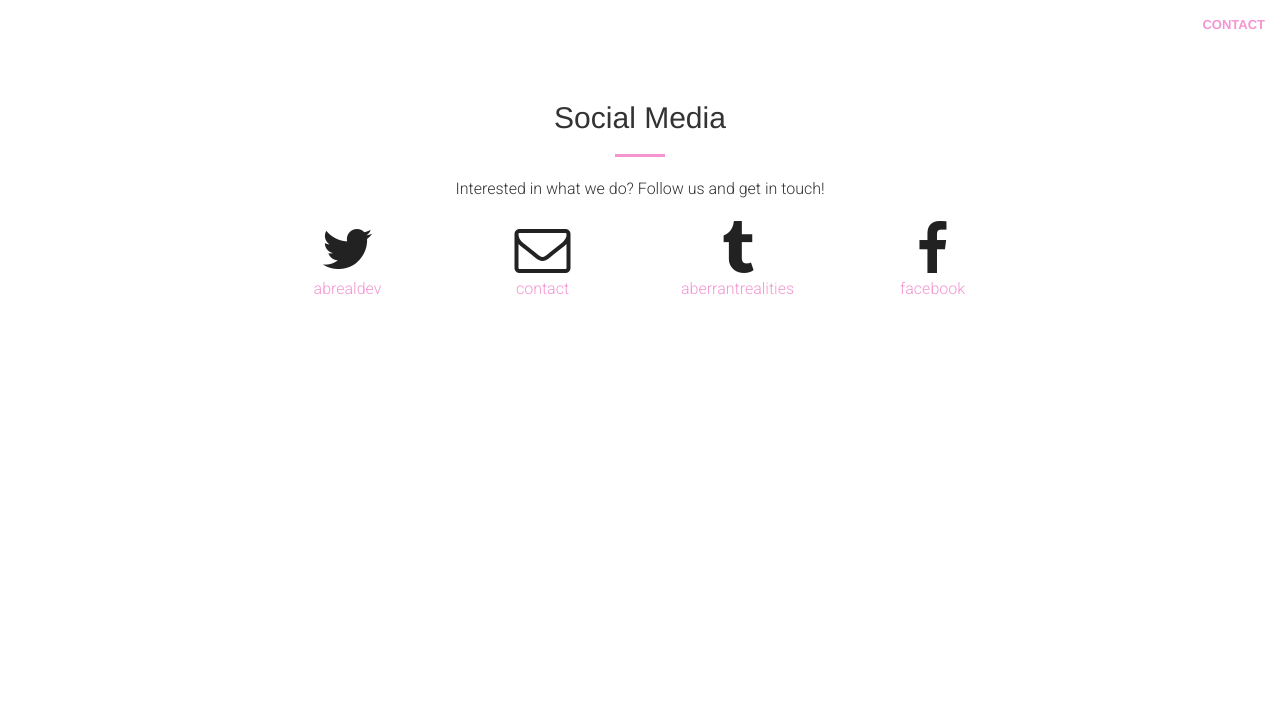
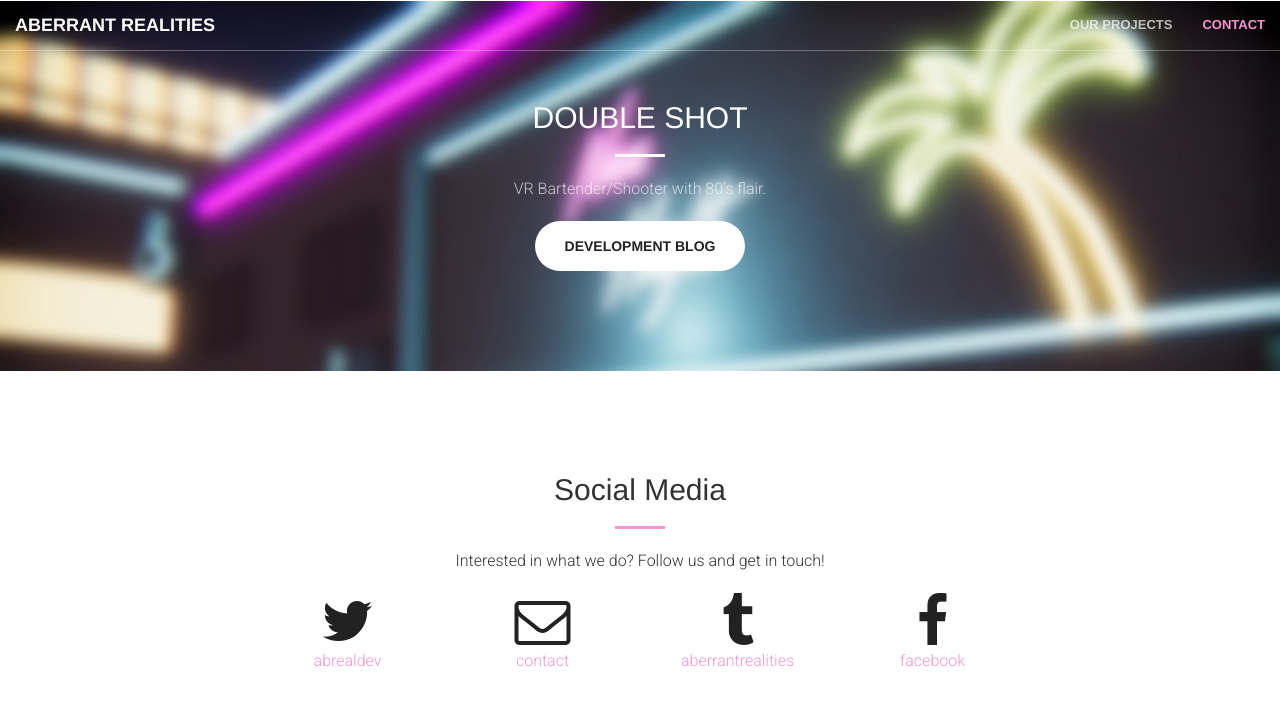
Before and after one commit to aberrantrealities/aberrantrealities.github.io, a Jekyll site: the page built from double-shot.html, in a window 1280 px wide. Shown: the top 706 px of the page. Built offline with Jekyll 4.4.1, drawn with Linux system fonts in a browser that asks for light colours; some web fonts are replaced.

Commit message:
more gifs

```diff
--- a/_layouts/projectpage.html
+++ b/_layouts/projectpage.html
@@ -3,7 +3,9 @@
 
 {% include head.html %}
 {% include nav.html %}
+
 <body id="page-top">
+
     <script>
       (function(d, s, id){
          var js, fjs = d.getElementsByTagName(s)[0];
@@ -12,7 +14,19 @@
          js.src = "https://assets.gfycat.com/gfycat.js";
          fjs.parentNode.insertBefore(js, fjs);
        }(document, 'script', 'gfycat-js'));
-  </script>
+    </script>
+  <section class="bg-primary doubleshot" id="about">
+    <div class="container">
+        <div class="row">
+            <div class="col-lg-8 col-lg-offset-2 text-center">
+                <h2 class="section-heading">DOUBLE SHOT</h2>
+                <hr class="light">
+                <p class="text-faded">VR Bartender/Shooter with 80's flair.</p>
+                <a href="https://aberrantrealities.tumblr.com" target="_blank" class="btn btn-default btn-xl">Development Blog</a>
+            </div>
+        </div>
+    </div>
+  </section>
 
   <div class="container">
     <div class="row"></div>
@@ -22,6 +36,8 @@
          <div class="col-lg-4 col-sm-6"><div class='gfyitem' data-id='ImpassionedBareKillifish'></div></div>
          <div class="col-lg-4 col-sm-6"><div class='gfyitem' data-id='DearSpicyKingbird'></div></div>
          <div class="col-lg-4 col-sm-6"><div class='gfyitem' data-id='ImpassionedBareKillifish'></div></div>
+         <div class="col-lg-4 col-sm-6"><div class='gfyitem' data-id='NeatNastyAmericantoad'></div></div>
+         <div class="col-lg-4 col-sm-6"><div class='gfyitem' data-id='ImpassionedBareKillfish'></div></div>
       </div>
   </div>
 
```
